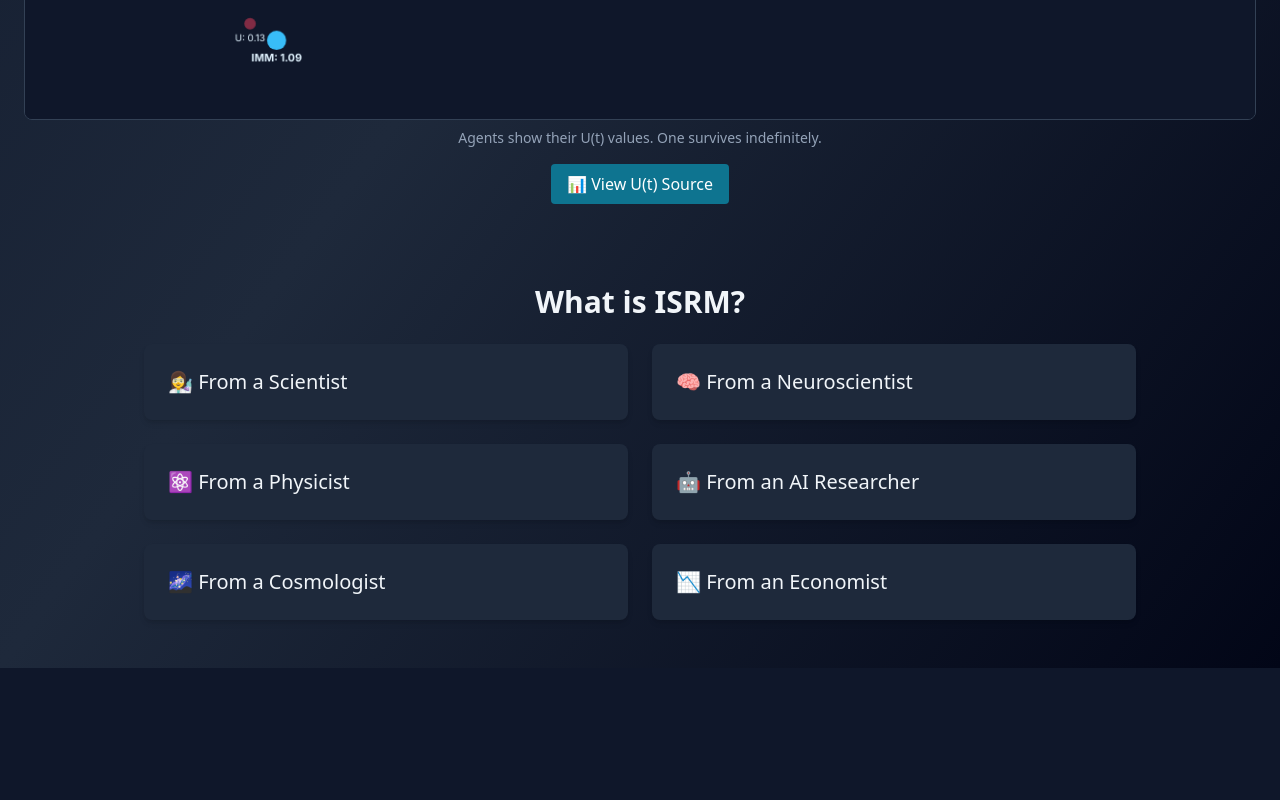
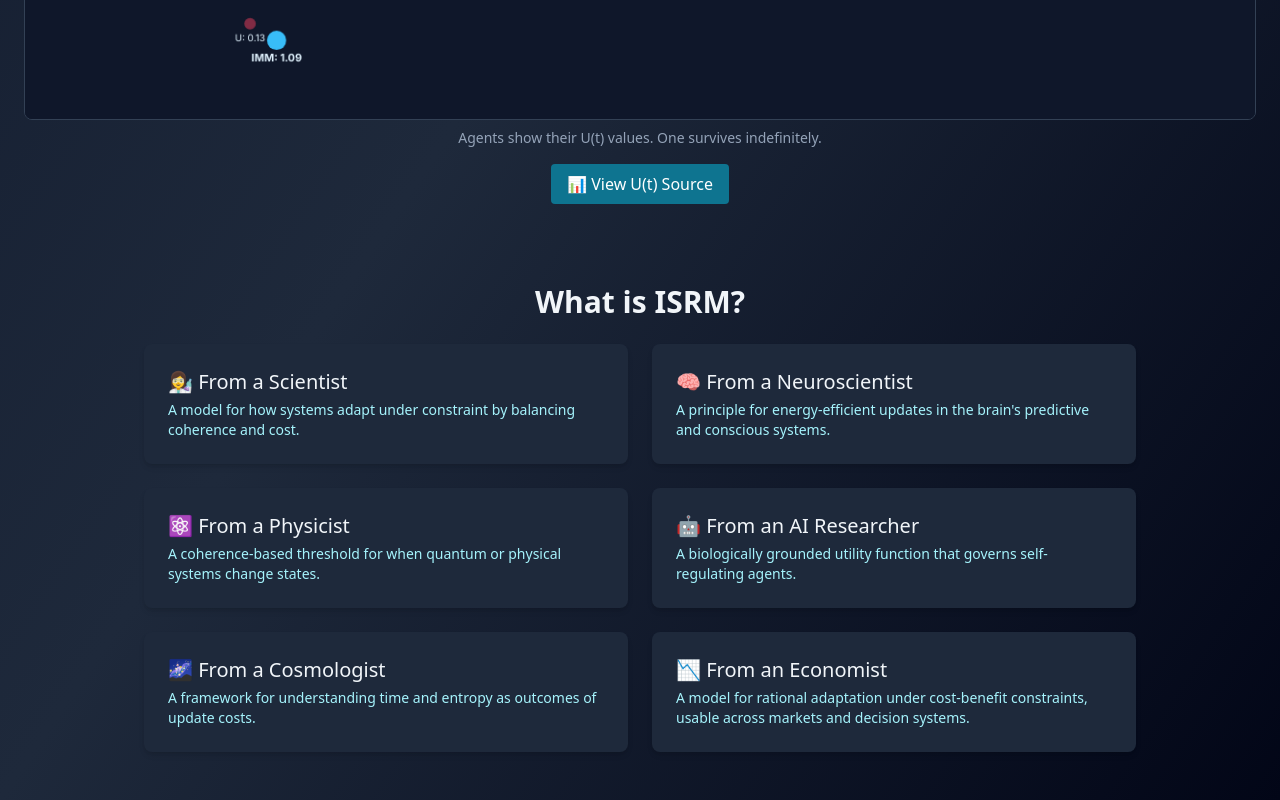
Before and after one commit to AnimaSoma/isrm-framework-site, a React (Vite) app: page / in a window 1280 px wide. Shown: the part 1098-1898 px from the top of the page. Before the commit the page ends 1766 px from the top, so only its background shows below. Built offline with nearby package versions, Linux system fonts and the light colour scheme.

Commit message:
Add ISRM multi-page layout

```diff
--- a/src/components/DefinitionReveal.jsx
+++ b/src/components/DefinitionReveal.jsx
@@ -4,27 +4,33 @@ import React, { useState } from "react";
 const definitions = [
   {
     label: "👩‍🔬 From a Scientist",
-    text: "A model for how systems adapt under constraint by balancing coherence and cost."
+    title: "A model for how systems adapt under constraint by balancing coherence and cost.",
+    example: "🧪 Real-life example: Antibiotic persistence in bacteria. ISRM explains this as non-genetic state switching driven by internal coherence under stress, where only some cells update and enter dormancy."
   },
   {
     label: "🧠 From a Neuroscientist",
-    text: "A principle for energy-efficient updates in the brain's predictive and conscious systems."
+    title: "A principle for energy-efficient updates in the brain's predictive and conscious systems.",
+    example: "🧠 Real-life example: The Attentional Blink. ISRM explains the delay between perceiving two rapid stimuli as coherence protection: the system avoids updating while energetically saturated."
   },
   {
     label: "⚛️ From a Physicist",
-    text: "A coherence-based threshold for when quantum or physical systems change states."
+    title: "A coherence-based threshold for when quantum or physical systems change states.",
+    example: "🧲 Real-life example: The Quantum Zeno Effect. ISRM interprets continuous observation as sustained salience input, preventing state transition by reinforcing coherence."
   },
   {
     label: "🤖 From an AI Researcher",
-    text: "A biologically grounded utility function that governs self-regulating agents."
+    title: "A biologically grounded utility function that governs self-regulating agents.",
+    example: "🤖 Real-life example: Catastrophic forgetting in neural nets. ISRM suggests poor U(t) management—updating without coherence constraints—causes learned models to overwrite past patterns."
   },
   {
     label: "🌌 From a Cosmologist",
-    text: "A framework for understanding time and entropy as outcomes of update costs."
+    title: "A framework for understanding time and entropy as outcomes of update costs.",
+    example: "🌌 Real-life example: The arrow of time. ISRM explains time as emerging from selective state updates under constraint, making forward motion a product of coherence-driven evolution."
   },
   {
     label: "📉 From an Economist",
-    text: "A model for rational adaptation under cost-benefit constraints, usable across markets and decision systems."
+    title: "A model for rational adaptation under cost-benefit constraints, usable across markets and decision systems.",
+    example: "💸 Real-life example: Market inertia despite clear signals. ISRM shows that if coherence gain is low or energy cost is high, updates are delayed even in the face of high salience—U(t) stays below threshold."
   }
 ];
 
@@ -44,10 +50,11 @@ export default function DefinitionReveal() {
             onMouseEnter={() => setActive(idx)}
             onMouseLeave={() => setActive(null)}
           >
-            <div className="text-xl font-medium">{def.label}</div>
+            <div className="text-xl font-medium mb-1">{def.label}</div>
+            <div className="text-sm text-cyan-200">{def.title}</div>
             {active === idx && (
-              <div className="mt-3 text-sm text-cyan-100 transition-opacity duration-300 ease-in-out">
-                {def.text}
+              <div className="mt-3 text-xs text-cyan-100 transition-opacity duration-300 ease-in-out">
+                {def.example}
               </div>
             )}
           </div>
```
Also changed, not shown: 1 other file (tests, documents, lock files or other folders).
